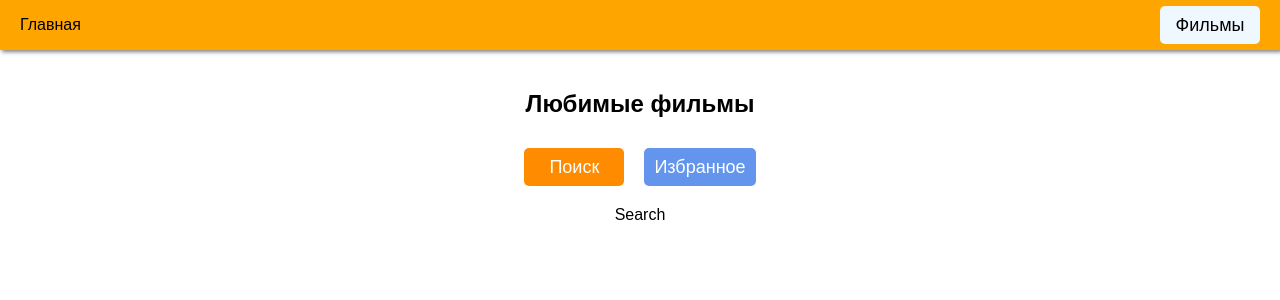
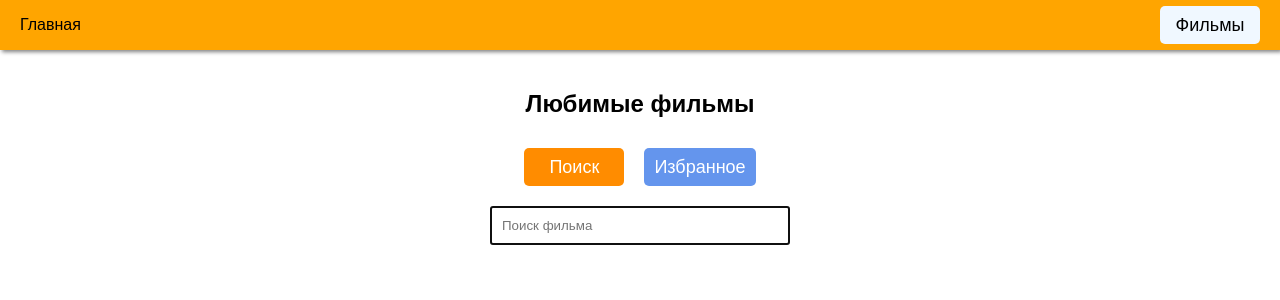
Before and after one commit to Crash2022/Vue-Pinia-Movies, a Vue app: page /movies in a window 1280 px wide. Shown: the top 300 px of the page. Built offline with nearby package versions, Linux system fonts and the light colour scheme.

Commit message:
add: Focus directive

```diff
--- a/src/components/SearchMovie.vue
+++ b/src/components/SearchMovie.vue
@@ -1,15 +1,22 @@
 <template>
-    <div>
-        Search
-    </div>
+    <form @submit.prevent="" class="search_form">
+        <custom-input
+                      type="text"
+                      placeholder="Поиск фильма"
+                      v-focus
+        />
+    </form>
 </template>
 
-<script>
-export default {
+<script setup>
 
-}
 </script>
 
 <style lang="scss" scoped>
-
+.search_form {
+    input {
+        width: 300px;
+        //max-width: 100%;
+    }
+}
 </style>
--- a/src/main.ts
+++ b/src/main.ts
@@ -4,6 +4,8 @@ import router from './router'
 import store from './store'
 import {createPinia} from 'pinia'
 import components from '@/shared/ui/'
+import directives from '@/shared/directives/index'
+// import VFocus from '@/shared/directives/VFocus'
 
 const app = createApp(App)
 
@@ -12,6 +14,11 @@ components.forEach((comp: any) => {
     app.component(comp.name, comp)
 })
 
+directives.forEach((dir: any) => {
+    app.directive(dir.name, dir)
+})
+// app.directive('focus', VFocus)
+
 app.use(createPinia())
    .use(store)
    .use(router)
--- /dev/null
+++ b/src/shared/directives/VFocus.ts
@@ -0,0 +1,6 @@
+export default {
+    name: 'focus',
+    mounted(el: any) {
+        el.focus()
+    }
+}
--- /dev/null
+++ b/src/shared/directives/index.ts
@@ -0,0 +1,4 @@
+import VFocus from '@/shared/directives/VFocus'
+export default [
+    VFocus
+]
```
